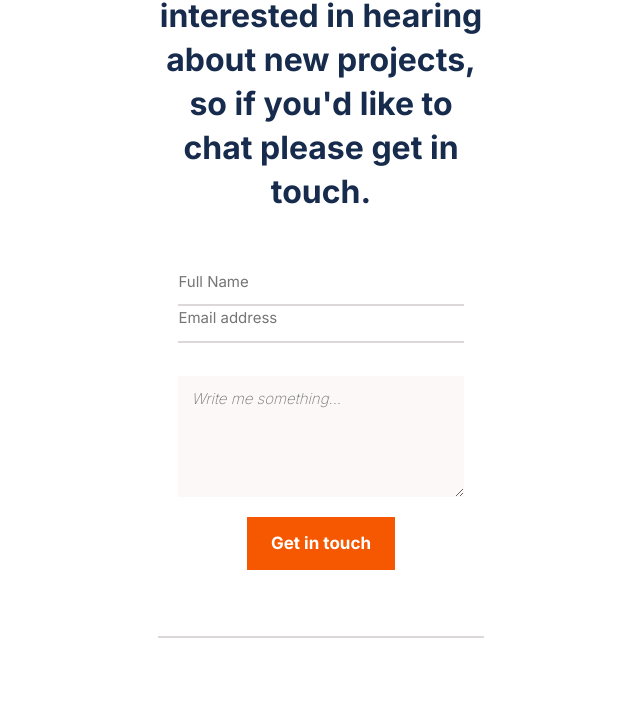
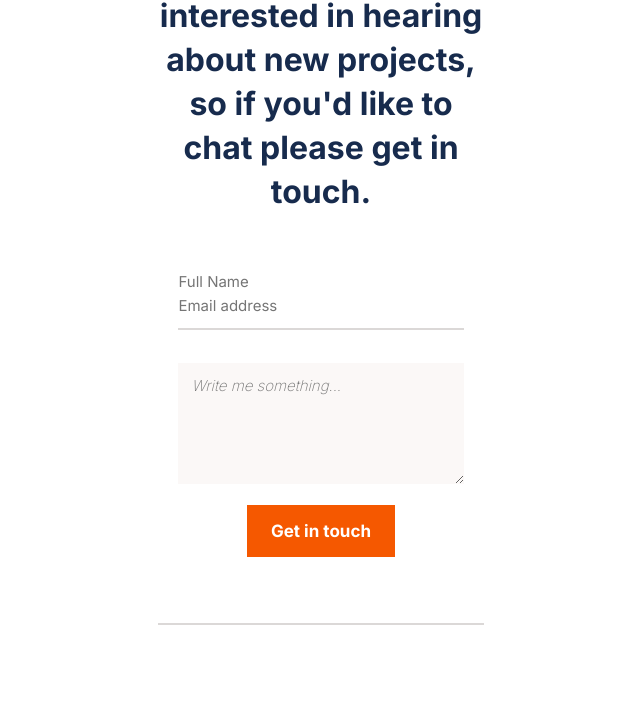
Before and after one commit to lewisjn-arch/Mobile-Portfolio-setup, a plain HTML site: page index.html in a window 1280 px wide. Shown: the part 6239-6964 px from the top of the page, without its empty margins (319-959 px from the left). Drawn offline with Linux system fonts and the light colour scheme.

Commit message:
edit class property of contact me form line

```diff
--- a/index.html
+++ b/index.html
@@ -229,7 +229,7 @@
                 I'm always interested in hearing about new projects, so if you'd like to chat please get in touch.
             </h3>
             <input type="text" name="name" placeholder="Full Name" id="name-id" minlength="4" maxlength="30" required>
-            <div class="seperation_line"></div>
+            <div class="seperation_line_1"></div>
             <input type="email" name="email" placeholder="Email address" id="email-id" required>
             <div class="seperation_line"></div>
             <textarea name="text-area" placeholder="Write me something..." id="text-area" rows="5" cols="30" maxlength="500" required></textarea>
```
